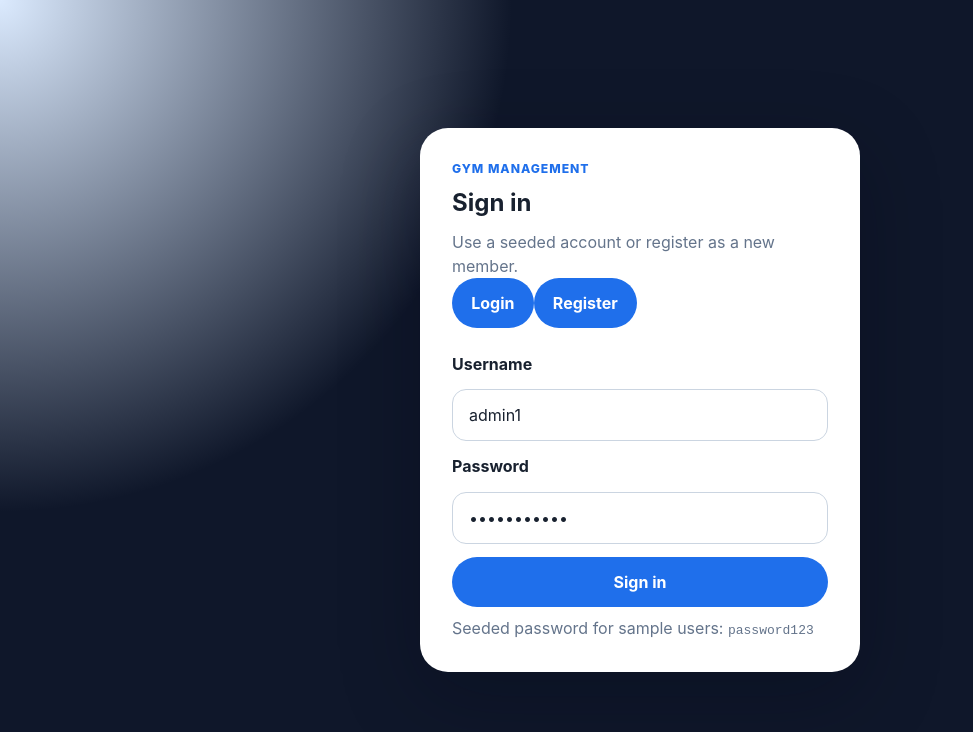
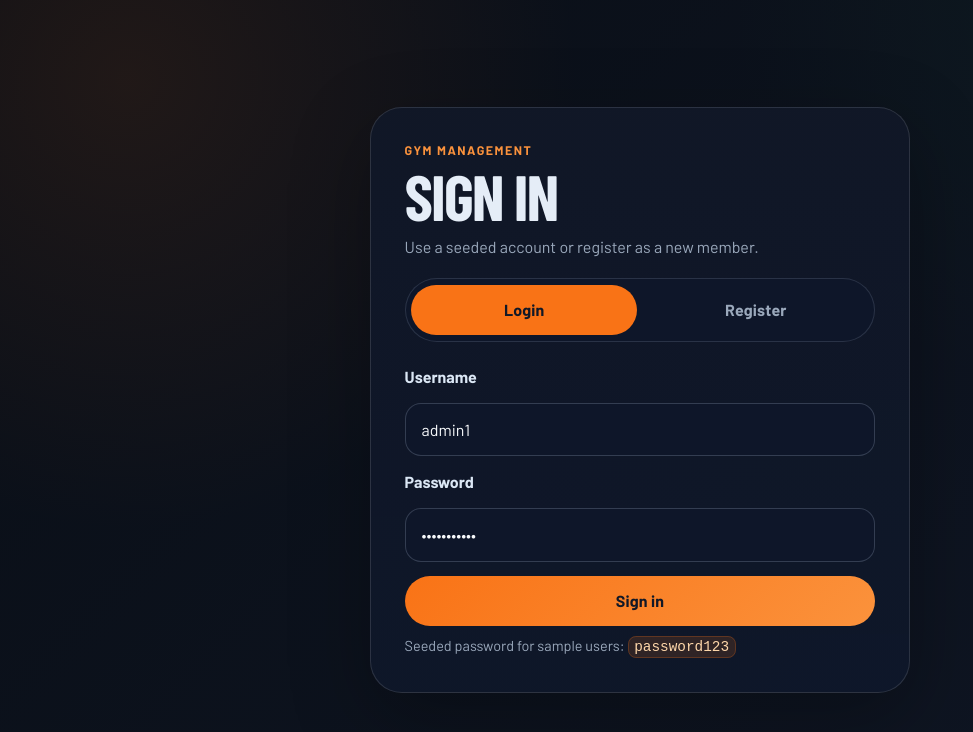
Before and after one commit to JASSIM-ALHUMAID/Gym-Managment-System, a React (Vite) app in the folder client/: page /login in a window 1280 px wide. Shown: the top 732 px of the page, without its empty margins (0-973 px from the left). Built offline with nearby package versions, Linux system fonts and the light colour scheme.

Commit message:
style: apply operations command center UI

```diff
--- a/client/src/styles.css
+++ b/client/src/styles.css
@@ -1,115 +1,132 @@
+@import url('https://fonts.googleapis.com/css2?family=Barlow+Condensed:wght@500;600;700&family=Barlow:wght@400;500;600;700&display=swap');
+
 :root {
-  color: #18212f;
-  background: #eef3f8;
-  font-family: Inter, ui-sans-serif, system-ui, -apple-system, BlinkMacSystemFont, "Segoe UI", sans-serif;
+  color: #e5edf7;
+  background: #090e16;
+  font-family: Barlow, Inter, ui-sans-serif, system-ui, -apple-system, BlinkMacSystemFont, "Segoe UI", sans-serif;
   line-height: 1.5;
+  --bg: #090e16;
+  --surface: #111827;
+  --surface-2: #172033;
+  --panel: rgba(17, 24, 39, 0.88);
+  --border: rgba(148, 163, 184, 0.2);
+  --text: #f8fafc;
+  --muted: #9aa8bb;
+  --primary: #f97316;
+  --primary-2: #fb923c;
+  --success: #22c55e;
+  --danger: #ef4444;
+  --blue: #38bdf8;
+  --shadow: 0 24px 80px rgba(0, 0, 0, 0.28);
 }
 
-* {
-  box-sizing: border-box;
-}
+* { box-sizing: border-box; }
 
 body {
   margin: 0;
   min-width: 320px;
   min-height: 100vh;
+  background:
+    radial-gradient(circle at 12% 8%, rgba(249, 115, 22, 0.28), transparent 26rem),
+    radial-gradient(circle at 88% 2%, rgba(34, 197, 94, 0.16), transparent 24rem),
+    linear-gradient(135deg, #090e16 0%, #111827 48%, #1f2937 100%);
 }
 
-a {
-  color: inherit;
-  text-decoration: none;
-}
+a { color: inherit; text-decoration: none; }
 
 button,
 input,
 select,
-textarea {
-  font: inherit;
-}
+textarea { font: inherit; }
 
 button {
   border: 0;
   border-radius: 999px;
-  background: #1f6feb;
-  color: #fff;
+  background: linear-gradient(135deg, var(--primary), var(--primary-2));
+  color: #111827;
   cursor: pointer;
-  font-weight: 700;
-  padding: 0.8rem 1.2rem;
-  transition: background 180ms ease, box-shadow 180ms ease, color 180ms ease;
+  font-weight: 800;
+  letter-spacing: 0.01em;
+  padding: 0.82rem 1.2rem;
+  transition: background 200ms ease, box-shadow 200ms ease, color 200ms ease, transform 200ms ease;
 }
 
 button:hover:not(:disabled) {
-  background: #1557bd;
-  box-shadow: 0 10px 24px rgba(31, 111, 235, 0.22);
+  box-shadow: 0 14px 34px rgba(249, 115, 22, 0.28);
+  transform: translateY(-1px);
 }
 
 button:focus-visible,
 a:focus-visible,
 select:focus-visible,
-input:focus-visible {
-  outline: 3px solid rgba(249, 115, 22, 0.35);
+input:focus-visible,
+textarea:focus-visible {
+  outline: 3px solid rgba(34, 197, 94, 0.42);
   outline-offset: 3px;
 }
 
-button:disabled {
-  cursor: not-allowed;
-  opacity: 0.65;
-}
+button:disabled { cursor: not-allowed; opacity: 0.58; transform: none; }
 
 select,
 input,
 textarea {
-  background: #fff;
-  border: 1px solid #cbd5e1;
-  border-radius: 14px;
-  color: #18212f;
-  padding: 0.8rem 1rem;
+  background: rgba(15, 23, 42, 0.86);
+  border: 1px solid rgba(148, 163, 184, 0.28);
+  border-radius: 16px;
+  color: var(--text);
+  padding: 0.86rem 1rem;
+  transition: border-color 180ms ease, box-shadow 180ms ease, background 180ms ease;
 }
 
-textarea {
-  min-height: 5.5rem;
-  resize: vertical;
-}
+select:hover,
+input:hover,
+textarea:hover { border-color: rgba(249, 115, 22, 0.52); }
 
-table {
-  border-collapse: collapse;
-  min-width: 760px;
-  width: 100%;
-}
+input::placeholder,
+textarea::placeholder { color: #64748b; }
+
+textarea { min-height: 6rem; resize: vertical; }
+
+table { border-collapse: collapse; min-width: 840px; width: 100%; }
 
 th,
-td {
-  border-bottom: 1px solid #e2e8f0;
-  padding: 0.85rem 1rem;
-  text-align: left;
-  vertical-align: top;
-}
+td { border-bottom: 1px solid rgba(148, 163, 184, 0.14); padding: 0.92rem 1rem; text-align: left; vertical-align: top; }
 
 th {
-  background: #f8fafc;
-  color: #475569;
-  font-size: 0.78rem;
-  letter-spacing: 0.06em;
+  background: rgba(15, 23, 42, 0.86);
+  color: #cbd5e1;
+  font-size: 0.76rem;
+  letter-spacing: 0.08em;
   text-transform: uppercase;
 }
 
-td {
-  color: #334155;
-  font-size: 0.92rem;
+td { color: #dbe7f5; font-size: 0.94rem; }
+
+code {
+  background: rgba(249, 115, 22, 0.14);
+  border: 1px solid rgba(249, 115, 22, 0.24);
+  border-radius: 8px;
+  color: #fed7aa;
+  padding: 0.1rem 0.35rem;
 }
 
 .secondary {
-  background: rgba(255, 255, 255, 0.14);
+  background: rgba(255, 255, 255, 0.08);
+  color: var(--text);
 }
 
 .secondary:hover:not(:disabled) {
-  background: rgba(255, 255, 255, 0.22);
+  background: rgba(255, 255, 255, 0.14);
   box-shadow: none;
 }
 
 .login-page {
   align-items: center;
-  background: radial-gradient(circle at top left, #dbeafe, transparent 32rem), #0f172a;
+  background:
+    linear-gradient(135deg, rgba(9, 14, 22, 0.74), rgba(17, 24, 39, 0.82)),
+    radial-gradient(circle at 10% 10%, rgba(249, 115, 22, 0.38), transparent 28rem),
+    radial-gradient(circle at 90% 0%, rgba(34, 197, 94, 0.18), transparent 26rem),
+    #090e16;
   display: flex;
   justify-content: center;
   min-height: 100vh;
@@ -117,343 +134,230 @@ td {
 }
 
 .login-card {
-  background: #fff;
-  border-radius: 28px;
-  box-shadow: 0 24px 80px rgba(2, 6, 23, 0.28);
-  max-width: 440px;
-  padding: 2rem;
+  background: linear-gradient(180deg, rgba(17, 24, 39, 0.96), rgba(15, 23, 42, 0.94));
+  border: 1px solid rgba(255, 255, 255, 0.12);
+  border-radius: 32px;
+  box-shadow: var(--shadow);
+  max-width: 460px;
+  padding: 2.1rem;
   width: 100%;
 }
+
+.wide-login-card { max-width: 540px; }
 
 .login-card h1,
 .page-hero h1,
 .panel h2,
-.sidebar h2 {
+.sidebar h2,
+.plan-card h2 {
+  font-family: "Barlow Condensed", Barlow, sans-serif;
+  letter-spacing: -0.03em;
   margin: 0;
+  text-transform: uppercase;
 }
 
-.login-card form {
+.login-card h1 { font-size: clamp(2.5rem, 8vw, 4rem); line-height: 0.92; }
+
+.login-card form { display: grid; gap: 0.88rem; margin-top: 1.45rem; }
+
+.login-card label { color: #dbe7f5; font-weight: 800; }
+
+.segmented-control {
+  background: rgba(15, 23, 42, 0.86);
+  border: 1px solid var(--border);
+  border-radius: 999px;
   display: grid;
-  gap: 0.85rem;
-  margin-top: 1.5rem;
+  gap: 0.35rem;
+  grid-template-columns: repeat(2, minmax(0, 1fr));
+  margin-top: 1.2rem;
+  padding: 0.35rem;
 }
 
-.login-card label {
-  font-weight: 700;
-}
+.segmented-control button { background: transparent; color: var(--muted); box-shadow: none; }
+.segmented-control button.active { background: var(--primary); color: #111827; }
+
+.small-note { font-size: 0.9rem; }
 
 .eyebrow {
-  color: #1f6feb;
-  font-size: 0.76rem;
-  font-weight: 800;
-  letter-spacing: 0.08em;
+  color: var(--primary-2);
+  font-size: 0.78rem;
+  font-weight: 900;
+  letter-spacing: 0.12em;
   margin: 0 0 0.45rem;
   text-transform: uppercase;
 }
 
-.muted {
-  color: #64748b;
-  margin: 0.55rem 0 0;
-}
+.muted { color: var(--muted); margin: 0.55rem 0 0; }
 
 .error,
 .success,
 .empty-state {
-  border-radius: 16px;
-  font-weight: 700;
+  border-radius: 18px;
+  font-weight: 800;
   margin: 0;
-  padding: 0.85rem 1rem;
+  padding: 0.9rem 1rem;
 }
 
-.error {
-  background: #fef2f2;
-  color: #b91c1c;
-}
+.error { background: rgba(239, 68, 68, 0.13); border: 1px solid rgba(239, 68, 68, 0.28); color: #fecaca; }
+.success { background: rgba(34, 197, 94, 0.13); border: 1px solid rgba(34, 197, 94, 0.28); color: #bbf7d0; }
+.empty-state { background: rgba(56, 189, 248, 0.1); border: 1px solid rgba(56, 189, 248, 0.22); color: #bae6fd; }
 
-.success {
-  background: #ecfdf5;
-  color: #047857;
-}
-
-.empty-state {
-  background: #f8fafc;
-  color: #64748b;
-}
-
-.app-shell {
-  display: grid;
-  grid-template-columns: 280px 1fr;
-  min-height: 100vh;
-}
+.app-shell { display: grid; grid-template-columns: 300px 1fr; min-height: 100vh; }
 
 .sidebar {
-  background: linear-gradient(180deg, #0f172a, #111827);
+  background: linear-gradient(180deg, rgba(9, 14, 22, 0.98), rgba(17, 24, 39, 0.96));
+  border-right: 1px solid rgba(255, 255, 255, 0.08);
   color: #fff;
   display: flex;
   flex-direction: column;
   gap: 2rem;
   padding: 2rem;
+  position: sticky;
+  top: 0;
+  height: 100vh;
 }
 
-.sidebar .muted {
-  color: #94a3b8;
-  text-transform: capitalize;
-}
-
-.sidebar nav {
-  display: grid;
-  gap: 0.5rem;
-}
+.sidebar .muted { color: #94a3b8; text-transform: capitalize; }
+.sidebar h2 { font-size: 2rem; line-height: 0.95; }
+.sidebar nav { display: grid; gap: 0.55rem; }
 
 .sidebar nav a {
-  border-radius: 14px;
+  border: 1px solid transparent;
+  border-radius: 16px;
   color: #cbd5e1;
-  padding: 0.75rem 0.9rem;
-  transition: background 180ms ease, color 180ms ease;
+  padding: 0.82rem 0.95rem;
+  transition: background 180ms ease, color 180ms ease, border-color 180ms ease;
 }
 
 .sidebar nav a.active,
 .sidebar nav a:hover {
-  background: rgba(255, 255, 255, 0.1);
+  background: rgba(249, 115, 22, 0.14);
+  border-color: rgba(249, 115, 22, 0.28);
   color: #fff;
 }
 
-.dashboard-content {
-  padding: 2rem;
-}
-
-.dashboard-stack {
-  display: grid;
-  gap: 1.5rem;
-}
+.dashboard-content { padding: clamp(1rem, 3vw, 2.3rem); }
+.dashboard-stack { display: grid; gap: 1.45rem; }
 
 .page-hero,
 .panel,
 .metric-card {
-  background: #fff;
-  border: 1px solid rgba(226, 232, 240, 0.9);
-  border-radius: 28px;
-  box-shadow: 0 18px 50px rgba(15, 23, 42, 0.08);
+  background: var(--panel);
+  border: 1px solid var(--border);
+  border-radius: 30px;
+  box-shadow: 0 18px 60px rgba(0, 0, 0, 0.22);
 }
 
 .page-hero {
-  background: radial-gradient(circle at top right, rgba(124, 58, 237, 0.14), transparent 22rem), #fff;
-  padding: 2rem;
+  background:
+    linear-gradient(135deg, rgba(249, 115, 22, 0.16), rgba(34, 197, 94, 0.08)),
+    var(--panel);
+  overflow: hidden;
+  padding: clamp(1.4rem, 4vw, 2.4rem);
+  position: relative;
 }
 
-.page-hero h1 {
-  font-size: clamp(2rem, 5vw, 3.5rem);
-  letter-spacing: -0.05em;
+.page-hero::after {
+  background: repeating-linear-gradient(135deg, rgba(255,255,255,.08) 0 1px, transparent 1px 14px);
+  content: "";
+  inset: 0;
+  opacity: 0.28;
+  pointer-events: none;
+  position: absolute;
 }
 
-.panel {
+.page-hero > * { position: relative; z-index: 1; }
+.page-hero h1 { font-size: clamp(3rem, 7vw, 5.6rem); line-height: 0.86; }
+
+.panel { display: grid; gap: 1rem; min-width: 0; padding: 1.25rem; }
+
+.section-heading { align-items: center; display: flex; gap: 1rem; justify-content: space-between; }
+.section-heading h2 { font-size: 2rem; }
+
+.card-grid { display: grid; gap: 1rem; grid-template-columns: repeat(4, minmax(0, 1fr)); }
+.metric-card { overflow: hidden; padding: 1.25rem; position: relative; }
+.metric-card::before { background: var(--primary); content: ""; height: 4px; inset: 0 0 auto; position: absolute; }
+.metric-card span { color: var(--muted); display: block; font-size: 0.9rem; font-weight: 700; }
+.metric-card strong { color: var(--text); display: block; font-family: "Barlow Condensed"; font-size: 3rem; letter-spacing: -0.04em; line-height: 0.95; margin-top: 0.35rem; }
+
+.tabs { display: flex; flex-wrap: wrap; gap: 0.65rem; }
+.tabs button { background: rgba(15, 23, 42, 0.72); border: 1px solid var(--border); color: #cbd5e1; padding: 0.68rem 1rem; }
+.tabs button.active,
+.tabs button:hover:not(:disabled) { background: var(--primary); color: #111827; }
+
+.pill { background: rgba(34, 197, 94, 0.13); border-radius: 999px; color: #bbf7d0; font-size: 0.82rem; font-weight: 900; padding: 0.35rem 0.7rem; white-space: nowrap; }
+
+.table-wrapper { border: 1px solid var(--border); border-radius: 20px; overflow-x: auto; }
+.table-wrapper table tr:hover td { background: rgba(249, 115, 22, 0.055); }
+
+.two-column,
+.admin-controls { display: grid; gap: 1.5rem; grid-template-columns: repeat(2, minmax(0, 1fr)); }
+.plan-grid { display: grid; gap: 1rem; grid-template-columns: repeat(3, minmax(0, 1fr)); }
+
+.plan-card {
+  background: linear-gradient(180deg, rgba(31, 41, 55, 0.96), rgba(15, 23, 42, 0.96));
+  border: 1px solid rgba(249, 115, 22, 0.24);
+  border-radius: 28px;
+  box-shadow: 0 18px 48px rgba(0, 0, 0, 0.22);
   display: grid;
-  gap: 1rem;
-  min-width: 0;
-  padding: 1.25rem;
+  gap: 0.9rem;
+  overflow: hidden;
+  padding: 1.35rem;
+  position: relative;
 }
 
-.section-heading {
-  align-items: center;
-  display: flex;
-  gap: 1rem;
-  justify-content: space-between;
-}
+.plan-card::before { background: linear-gradient(90deg, var(--primary), var(--success)); content: ""; height: 5px; inset: 0 0 auto; position: absolute; }
+.plan-card h2,
+.plan-card p { margin: 0; }
+.plan-card strong { color: #fff7ed; font-family: "Barlow Condensed"; font-size: 2.35rem; letter-spacing: -0.04em; line-height: 1; }
 
-.card-grid {
-  display: grid;
-  gap: 1rem;
-  grid-template-columns: repeat(4, minmax(0, 1fr));
-}
-
-.metric-card {
-  padding: 1.25rem;
-}
-
-.metric-card span {
-  color: #64748b;
-  display: block;
-  font-size: 0.9rem;
-}
-
-.metric-card strong {
-  color: #1f2937;
-  display: block;
-  font-size: 2.35rem;
-  letter-spacing: -0.04em;
-  margin-top: 0.35rem;
-}
-
-.tabs {
-  display: flex;
-  flex-wrap: wrap;
-  gap: 0.65rem;
-}
-
-.tabs button {
-  background: #fff;
-  border: 1px solid #dbe3ef;
-  color: #334155;
-  padding: 0.65rem 1rem;
-}
-
-.tabs button.active,
-.tabs button:hover:not(:disabled) {
-  background: #1f6feb;
-  color: #fff;
-}
-
-.pill {
-  background: #eff6ff;
-  border-radius: 999px;
-  color: #1d4ed8;
-  font-size: 0.82rem;
-  font-weight: 800;
-  padding: 0.35rem 0.7rem;
-  white-space: nowrap;
-}
-
-.table-wrapper {
-  border: 1px solid #e2e8f0;
-  border-radius: 18px;
-  overflow-x: auto;
-}
-
-.two-column {
-  display: grid;
-  gap: 1.5rem;
-  grid-template-columns: repeat(2, minmax(0, 1fr));
-}
-
-.admin-controls {
-  display: grid;
-  gap: 1.5rem;
-  grid-template-columns: repeat(2, minmax(0, 1fr));
-}
-
-.plan-grid {
-  display: grid;
-  gap: 1rem;
-  grid-template-columns: repeat(3, minmax(0, 1fr));
-}
-
-.plan-card {
-  background: linear-gradient(180deg, #fff, #f8fbff);
-  border: 1px solid #dbeafe;
-  border-radius: 24px;
-  box-shadow: 0 18px 42px rgba(15, 23, 42, 0.08);
-  display: grid;
-  gap: 0.9rem;
-  padding: 1.25rem;
-}
-
-.plan-card h2,
-.plan-card p {
-  margin: 0;
-}
-
-.plan-card strong {
-  color: #0f172a;
-  font-size: 2rem;
-  letter-spacing: -0.04em;
-}
-
-.control-form {
-  align-content: start;
-}
-
-.control-form h2 {
-  font-size: 1.15rem;
-}
-
-.row-actions {
-  display: flex;
-  flex-wrap: wrap;
-  gap: 0.5rem;
-}
-
+.control-form { align-content: start; }
+.control-form h2 { font-size: 1.45rem; }
+.row-actions { display: flex; flex-wrap: wrap; gap: 0.5rem; }
 .attendance-form,
-.attendance-list {
-  display: grid;
-  gap: 1rem;
-}
+.attendance-list { display: grid; gap: 1rem; }
 
 .inline-field {
   align-items: center;
-  background: #f8fafc;
-  border: 1px solid #e2e8f0;
+  background: rgba(15, 23, 42, 0.76);
+  border: 1px solid var(--border);
   border-radius: 18px;
   display: flex;
   gap: 1rem;
   justify-content: space-between;
-  padding: 0.85rem;
+  padding: 0.9rem;
 }
 
-.inline-field span {
-  font-weight: 700;
+.inline-field span { font-weight: 800; }
+.small-button { font-size: 0.85rem; padding: 0.55rem 0.9rem; }
+.danger { background: linear-gradient(135deg, var(--danger), #f97316); color: #fff; }
+.danger:hover:not(:disabled) { box-shadow: 0 14px 34px rgba(239, 68, 68, 0.24); }
+
+@media (prefers-reduced-motion: reduce) {
+  *, *::before, *::after { scroll-behavior: auto !important; transition-duration: 0.01ms !important; animation-duration: 0.01ms !important; }
 }
 
-.small-button {
-  font-size: 0.85rem;
-  padding: 0.55rem 0.9rem;
-}
-
-.danger {
-  background: #dc2626;
-}
-
-.danger:hover:not(:disabled) {
-  background: #b91c1c;
-}
-
-@media (max-width: 1020px) {
+@media (max-width: 1080px) {
+  .app-shell { grid-template-columns: 250px 1fr; }
   .card-grid,
   .two-column,
   .admin-controls,
-  .plan-grid {
-    grid-template-columns: repeat(2, minmax(0, 1fr));
-  }
+  .plan-grid { grid-template-columns: repeat(2, minmax(0, 1fr)); }
 }
 
 @media (max-width: 760px) {
-  .app-shell {
-    grid-template-columns: 1fr;
-  }
-
-  .sidebar {
-    gap: 1rem;
-    padding: 1.25rem;
-  }
-
-  .sidebar nav {
-    display: flex;
-    flex-wrap: wrap;
-  }
-
-  .dashboard-content {
-    padding: 1rem;
-  }
-
+  .app-shell { grid-template-columns: 1fr; }
+  .sidebar { height: auto; position: static; gap: 1rem; padding: 1.25rem; }
+  .sidebar nav { display: flex; flex-wrap: wrap; }
+  .dashboard-content { padding: 1rem; }
   .card-grid,
   .two-column,
   .admin-controls,
-  .plan-grid {
-    grid-template-columns: 1fr;
-  }
-
+  .plan-grid { grid-template-columns: 1fr; }
   .section-heading,
-  .inline-field {
-    align-items: stretch;
-    flex-direction: column;
-  }
-
-  .tabs {
-    display: grid;
-    grid-template-columns: repeat(2, minmax(0, 1fr));
-  }
-
+  .inline-field { align-items: stretch; flex-direction: column; }
+  .tabs { display: grid; grid-template-columns: repeat(2, minmax(0, 1fr)); }
   .tabs button,
-  .small-button {
-    width: 100%;
-  }
+  .small-button { width: 100%; }
+  table { min-width: 700px; }
 }
```
